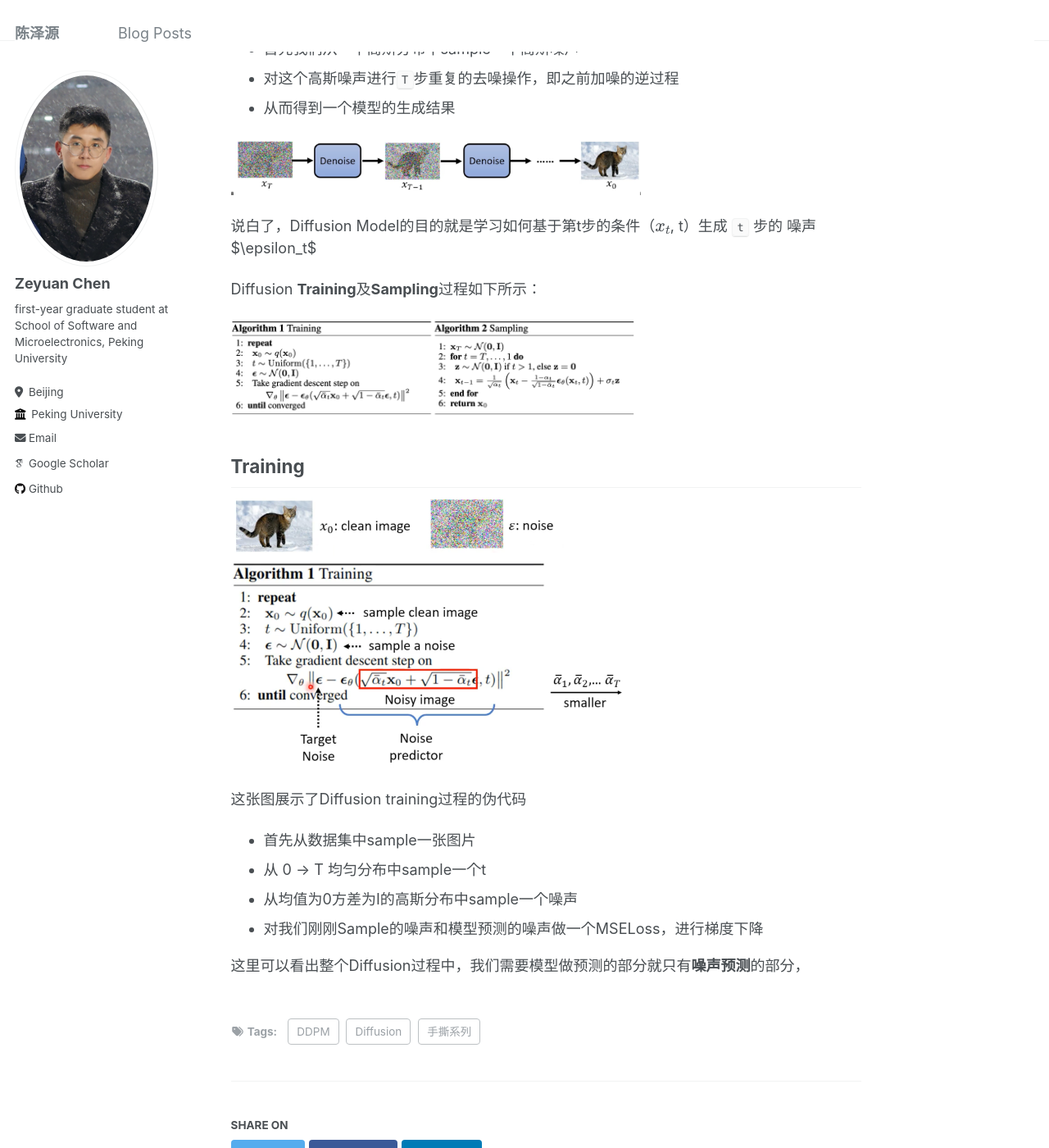
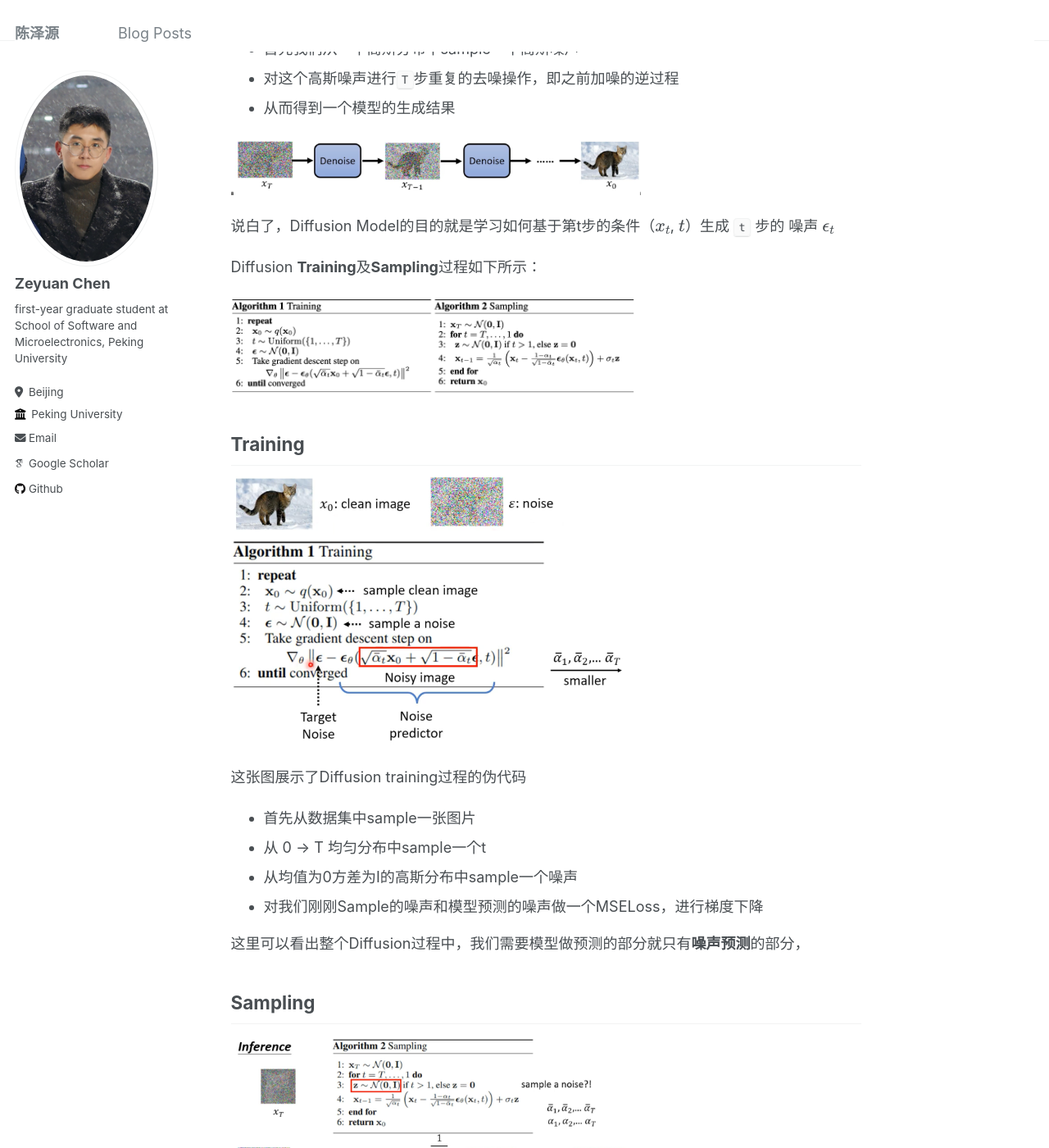
Before and after one commit to chenzyn/chenzyn.github.io, a Jekyll site: the page built from _posts/2024-04-10-diffusion.md, in a window 1280 px wide and 1400 px high, scrolled down 937 px. Shown: the whole window at 82% size. Built offline with Jekyll 4.4.1, drawn with Linux system fonts in a browser that asks for light colours; some web fonts are replaced.

Commit message:
upload DDPM

```diff
--- a/_posts/2024-04-10-diffusion.md
+++ b/_posts/2024-04-10-diffusion.md
@@ -36,7 +36,7 @@ Diffusion 的**后向过程**：
 
 <img src="/images/diffusion_4.png" width="500">
 
-说白了，Diffusion Model的目的就是学习如何基于第t步的条件（$$x_t$$, t）生成 `t` 步的 噪声 $\epsilon_t$
+说白了，Diffusion Model的目的就是学习如何基于第t步的条件（$$x_t$$, $$t$$）生成 `t` 步的 噪声 $$\epsilon_t$$
 
 Diffusion **Training**及**Sampling**过程如下所示：
 
@@ -56,3 +56,8 @@ Training
 - 对我们刚刚Sample的噪声和模型预测的噪声做一个MSELoss，进行梯度下降
 
 这里可以看出整个Diffusion过程中，我们需要模型做预测的部分就只有**噪声预测**的部分，
+
+Sampling
+---
+
+<img src="/images/diffusion_5.png" width="500">
```
Also changed, not shown: images/diffusion_5.png (added).
